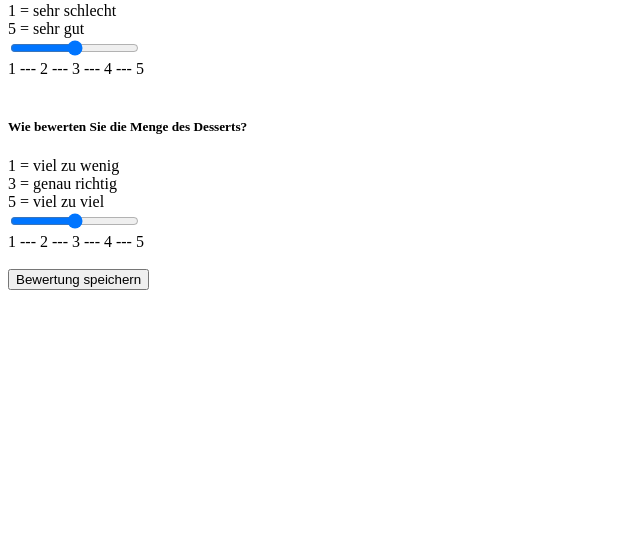
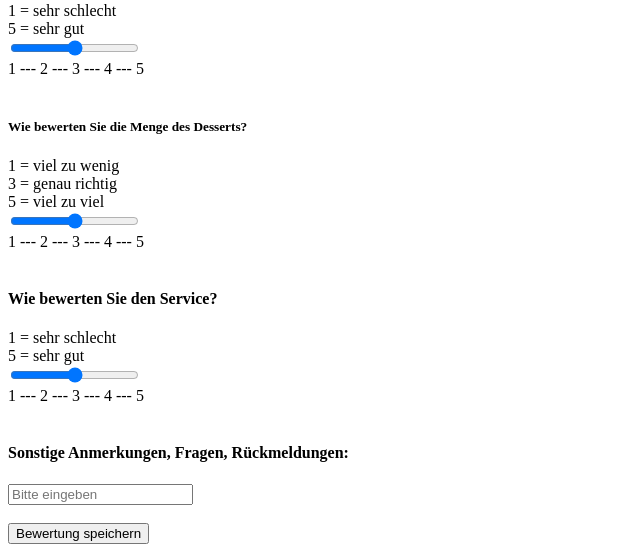
Before and after one commit to akademikerin/PROG2, a Flask app: page /eingabe in a window 1280 px wide. Shown: the part 1481-2033 px from the top of the page, without its empty margins (0-640 px from the left). Before the commit the page ends 1771 px from the top, so only its background shows below. Run offline with Flask 2, Linux system fonts and the light colour scheme.

Commit message:
Anpassungen für Datenbank.json

```diff
--- a/App_Bewertung/datenbank.json
+++ b/App_Bewertung/datenbank.json
@@ -1 +1 @@
-[["salat", "3"], ["tatar", "2"], ["Suppe", "50"], ["Suppe", "22"], ["3", "3"], [["3", "3", "3"], ["sterne_aussehen_vorspeise", "sterne_geschmack_vorspeise", "sterne_menge_vorspeise"]]]
+{"Aussehen_Vorspeise": {"Aussehen_Vorspeise": "2", "Geschmack Vorspeise": "3", "Menge Vorspeise": "3", "Aussehen Hauptspeise": "3", "Geschmack Hauptspeise": "3", "Menge Hauptspeise": "3", "Aussehen Dessert": "5", "Geschmack Dessert": "3", "Menge Dessert": "3"}}
--- a/App_Bewertung/main.py
+++ b/App_Bewertung/main.py
@@ -26,8 +26,8 @@ def eingabe():
         bewertung_aussehen_dessert = request.form['sterne_aussehen_dessert']
         bewertung_geschmack_dessert = request.form['sterne_geschmack_dessert']
         bewertung_menge_dessert = request.form['sterne_menge_dessert']
-        bewertungseingabe = bewertung_aussehen_vorspeise, bewertung_geschmack_vorspeise, bewertung_menge_vorspeise, bewertung_aussehen_hauptspeise, bewertung_geschmack_hauptspeise, bewertung_menge_hauptspeise, bewertung_aussehen_dessert, bewertung_geschmack_dessert, bewertung_menge_dessert
-        antwort = speichern(bewertungseingabe, sterne)
+        bewertungseingabe = {"Aussehen_Vorspeise": bewertung_aussehen_vorspeise, "Geschmack Vorspeise": bewertung_geschmack_vorspeise, "Menge Vorspeise": bewertung_menge_vorspeise, "Aussehen Hauptspeise": bewertung_aussehen_hauptspeise, "Geschmack Hauptspeise": bewertung_geschmack_hauptspeise, "Menge Hauptspeise": bewertung_menge_hauptspeise, "Aussehen Dessert": bewertung_aussehen_dessert,"Geschmack Dessert": bewertung_geschmack_dessert, "Menge Dessert": bewertung_menge_dessert}
+        antwort = speichern(bewertungseingabe)
         return 'Gespeicherte Daten: <br>' + str(antwort)
     return render_template('eingabe.html', app_name="Bewertung abgeben")
 
--- a/App_Bewertung/templates/eingabe.html
+++ b/App_Bewertung/templates/eingabe.html
@@ -114,6 +114,20 @@
         <a>1 --- 2 --- 3 --- 4 --- 5</a>
         <br>
         <br>
+        <h4>Wie bewerten Sie den Service?</h4>
+        <a>1 = sehr schlecht</a>
+        <br>
+        <a>5 = sehr gut</a>
+        <br>
+        <input type="range" name="sterne_service" min="1" max="5">
+        <br>
+        <a>1 --- 2 --- 3 --- 4 --- 5</a>
+        <br>
+        <br>
+        <h4>Sonstige Anmerkungen, Fragen, Rückmeldungen:</h4>
+        <input type="text" name="anmerkungen" placeholder="Bitte eingeben">
+        <br>
+        <br>
         <button type="submit">Bewertung speichern</button>
     </form>
 
```
Also changed, not shown: App_Bewertung/daten.py (+3 -5 lines).
